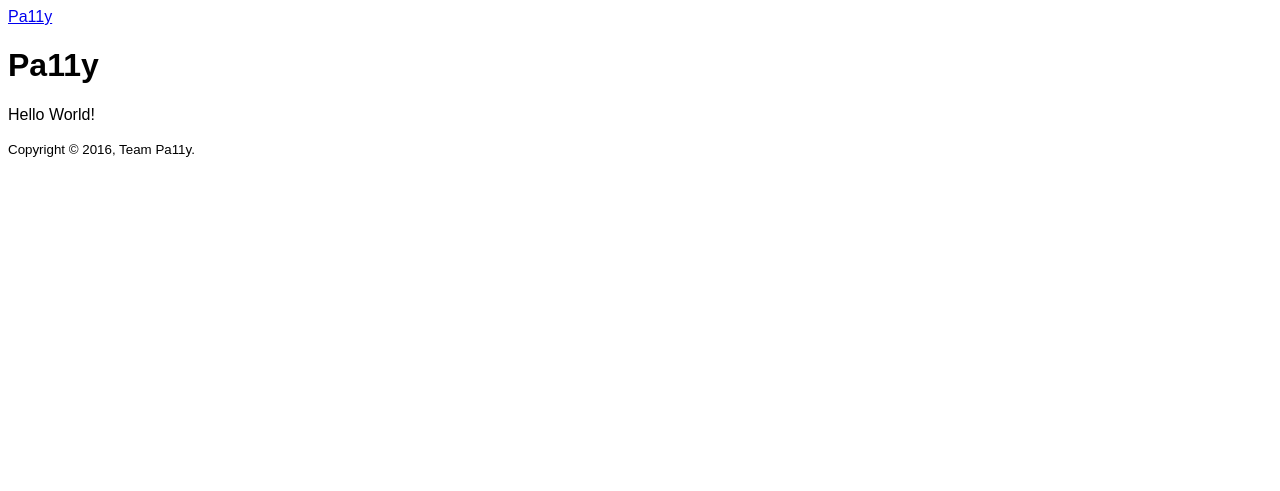
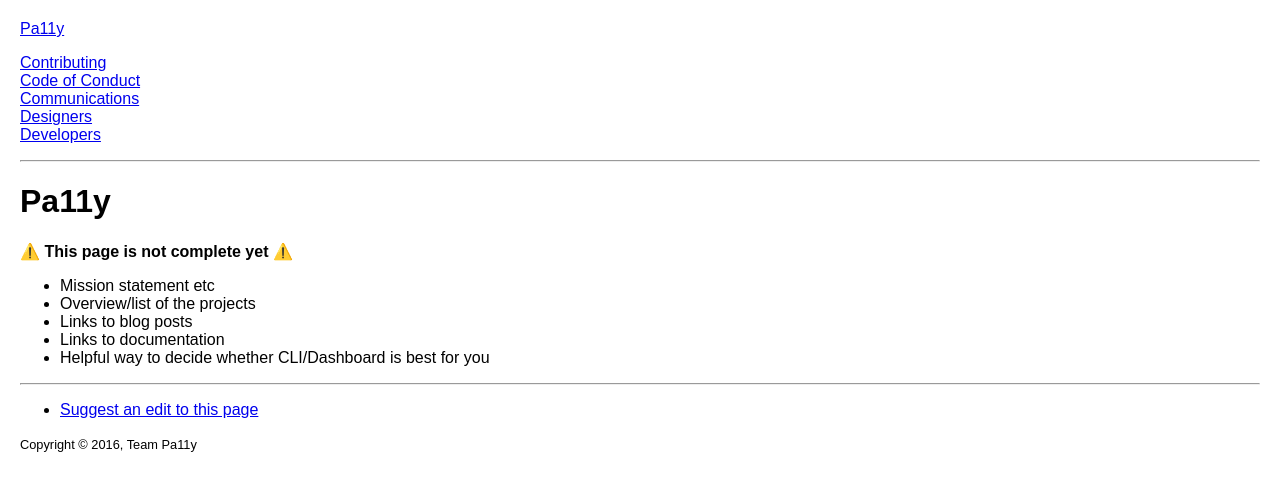
Before and after one commit to pa11y/pa11y.github.io, a Jekyll site: the page built from pages/home.md, in a window 1280 px wide. Shown: the top 491 px of the page. Built offline with Jekyll 4.4.1, drawn with Linux system fonts in a browser that asks for light colours; emoji names are drawn with the system emoji font.

Commit message:
Add empty pages for the contributor guide

```diff
--- a/_includes/footer.html
+++ b/_includes/footer.html
@@ -1,8 +1,18 @@
 
-<footer role="contentinfo" class="footer">
-	<div class="page__content">
-		<small>
-			Copyright &copy; {{ site.time | date: '%Y' }}, Team Pa11y.
-		</small>
-	</div>
+<hr/>
+
+<footer role="contentinfo">
+
+	<nav>
+		<ul>
+			<li>
+				<a href="{{site.github.repository_url}}/edit/gh-pages/{{page.path}}">Suggest an edit to this page</a>
+			</li>
+		</ul>
+	</nav>
+
+	<small>
+		Copyright &copy; {{ site.time | date: '%Y' }}, Team Pa11y
+	</small>
+
 </footer>
--- a/_includes/header.html
+++ b/_includes/header.html
@@ -3,4 +3,42 @@
 
 	<a href="/">Pa11y</a>
 
+	<nav role="navigation">
+		<ul class="site-navigation">
+
+			<li class="site-navigation__item {% if page.url == '/contributing/' %}site-navigation__item--current{% endif %}">
+				<a href="/contributing/">
+					Contributing
+				</a>
+			</li>
+
+			<li class="site-navigation__item {% if page.url == '/contributing/code-of-conduct/' %}site-navigation__item--current{% endif %}">
+				<a href="/contributing/code-of-conduct/">
+					Code of Conduct
+				</a>
+			</li>
+
+			<li class="site-navigation__item {% if page.url == '/contributing/communications/' %}site-navigation__item--current{% endif %}">
+				<a href="/contributing/communications/">
+					Communications
+				</a>
+			</li>
+
+			<li class="site-navigation__item {% if page.url == '/contributing/designers/' %}site-navigation__item--current{% endif %}">
+				<a href="/contributing/designers/">
+					Designers
+				</a>
+			</li>
+
+			<li class="site-navigation__item {% if page.url == '/contributing/developers/' %}site-navigation__item--current{% endif %}">
+				<a href="/contributing/developers/">
+					Developers
+				</a>
+			</li>
+
+		</ul>
+	</nav>
+
 </header>
+
+<hr/>
--- a/_layouts/page.html
+++ b/_layouts/page.html
@@ -23,7 +23,7 @@
 
 	{% include header.html %}
 
-	<main role="main" class="page__content">
+	<main role="main">
 		{{content}}
 	</main>
 
--- a/asset/style/site.scss
+++ b/asset/style/site.scss
@@ -1,6 +1,21 @@
 ---
 ---
 
+// NOTE: all these styles are temporary! When somebody
+// actually comes along and designs this site, they
+// should most likely tear this all down.
+
+@import "vendor/normalize";
+
 body {
-	font-family: sans-serif;
+	padding: 20px;
 }
+
+.site-navigation {
+	list-style: none;
+	padding-left: 0;
+}
+
+.site-navigation__item--current a {
+	background-color: #ff0;
+}
--- /dev/null
+++ b/asset/style/vendor/normalize.scss
@@ -0,0 +1,419 @@
+/*! normalize.css v4.1.1 | MIT License | github.com/necolas/normalize.css */
+
+/**
+ * 1. Change the default font family in all browsers (opinionated).
+ * 2. Prevent adjustments of font size after orientation changes in IE and iOS.
+ */
+
+html {
+  font-family: sans-serif; /* 1 */
+  -ms-text-size-adjust: 100%; /* 2 */
+  -webkit-text-size-adjust: 100%; /* 2 */
+}
+
+/**
+ * Remove the margin in all browsers (opinionated).
+ */
+
+body {
+  margin: 0;
+}
+
+/* HTML5 display definitions
+   ========================================================================== */
+
+/**
+ * Add the correct display in IE 9-.
+ * 1. Add the correct display in Edge, IE, and Firefox.
+ * 2. Add the correct display in IE.
+ */
+
+article,
+aside,
+details, /* 1 */
+figcaption,
+figure,
+footer,
+header,
+main, /* 2 */
+menu,
+nav,
+section,
+summary { /* 1 */
+  display: block;
+}
+
+/**
+ * Add the correct display in IE 9-.
+ */
+
+audio,
+canvas,
+progress,
+video {
+  display: inline-block;
+}
+
+/**
+ * Add the correct display in iOS 4-7.
+ */
+
+audio:not([controls]) {
+  display: none;
+  height: 0;
+}
+
+/**
+ * Add the correct vertical alignment in Chrome, Firefox, and Opera.
+ */
+
+progress {
+  vertical-align: baseline;
+}
+
+/**
+ * Add the correct display in IE 10-.
+ * 1. Add the correct display in IE.
+ */
+
+template, /* 1 */
+[hidden] {
+  display: none;
+}
+
+/* Links
+   ========================================================================== */
+
+/**
+ * 1. Remove the gray background on active links in IE 10.
+ * 2. Remove gaps in links underline in iOS 8+ and Safari 8+.
+ */
+
+a {
+  background-color: transparent; /* 1 */
+  -webkit-text-decoration-skip: objects; /* 2 */
+}
+
+/**
+ * Remove the outline on focused links when they are also active or hovered
+ * in all browsers (opinionated).
+ */
+
+a:active,
+a:hover {
+  outline-width: 0;
+}
+
+/* Text-level semantics
+   ========================================================================== */
+
+/**
+ * 1. Remove the bottom border in Firefox 39-.
+ * 2. Add the correct text decoration in Chrome, Edge, IE, Opera, and Safari.
+ */
+
+abbr[title] {
+  border-bottom: none; /* 1 */
+  text-decoration: underline; /* 2 */
+  text-decoration: underline dotted; /* 2 */
+}
+
+/**
+ * Prevent the duplicate application of `bolder` by the next rule in Safari 6.
+ */
+
+b,
+strong {
+  font-weight: inherit;
+}
+
+/**
+ * Add the correct font weight in Chrome, Edge, and Safari.
+ */
+
+b,
+strong {
+  font-weight: bolder;
+}
+
+/**
+ * Add the correct font style in Android 4.3-.
+ */
+
+dfn {
+  font-style: italic;
+}
+
+/**
+ * Correct the font size and margin on `h1` elements within `section` and
+ * `article` contexts in Chrome, Firefox, and Safari.
+ */
+
+h1 {
+  font-size: 2em;
+  margin: 0.67em 0;
+}
+
+/**
+ * Add the correct background and color in IE 9-.
+ */
+
+mark {
+  background-color: #ff0;
+  color: #000;
+}
+
+/**
+ * Add the correct font size in all browsers.
+ */
+
+small {
+  font-size: 80%;
+}
+
+/**
+ * Prevent `sub` and `sup` elements from affecting the line height in
+ * all browsers.
+ */
+
+sub,
+sup {
+  font-size: 75%;
+  line-height: 0;
+  position: relative;
+  vertical-align: baseline;
+}
+
+sub {
+  bottom: -0.25em;
+}
+
+sup {
+  top: -0.5em;
+}
+
+/* Embedded content
+   ========================================================================== */
+
+/**
+ * Remove the border on images inside links in IE 10-.
+ */
+
+img {
+  border-style: none;
+}
+
+/**
+ * Hide the overflow in IE.
+ */
+
+svg:not(:root) {
+  overflow: hidden;
+}
+
+/* Grouping content
+   ========================================================================== */
+
+/**
+ * 1. Correct the inheritance and scaling of font size in all browsers.
+ * 2. Correct the odd `em` font sizing in all browsers.
+ */
+
+code,
+kbd,
+pre,
+samp {
+  font-family: monospace, monospace; /* 1 */
+  font-size: 1em; /* 2 */
+}
+
+/**
+ * Add the correct margin in IE 8.
+ */
+
+figure {
+  margin: 1em 40px;
+}
+
+/**
+ * 1. Add the correct box sizing in Firefox.
+ * 2. Show the overflow in Edge and IE.
+ */
+
+hr {
+  box-sizing: content-box; /* 1 */
+  height: 0; /* 1 */
+  overflow: visible; /* 2 */
+}
+
+/* Forms
+   ========================================================================== */
+
+/**
+ * 1. Change font properties to `inherit` in all browsers (opinionated).
+ * 2. Remove the margin in Firefox and Safari.
+ */
+
+button,
+input,
+select,
+textarea {
+  font: inherit; /* 1 */
+  margin: 0; /* 2 */
+}
+
+/**
+ * Restore the font weight unset by the previous rule.
+ */
+
+optgroup {
+  font-weight: bold;
+}
+
+/**
+ * Show the overflow in IE.
+ * 1. Show the overflow in Edge.
+ */
+
+button,
+input { /* 1 */
+  overflow: visible;
+}
+
+/**
+ * Remove the inheritance of text transform in Edge, Firefox, and IE.
+ * 1. Remove the inheritance of text transform in Firefox.
+ */
+
+button,
+select { /* 1 */
+  text-transform: none;
+}
+
+/**
+ * 1. Prevent a WebKit bug where (2) destroys native `audio` and `video`
+ *    controls in Android 4.
+ * 2. Correct the inability to style clickable types in iOS and Safari.
+ */
+
+button,
+html [type="button"], /* 1 */
+[type="reset"],
+[type="submit"] {
+  -webkit-appearance: button; /* 2 */
+}
+
+/**
+ * Remove the inner border and padding in Firefox.
+ */
+
+button::-moz-focus-inner,
+[type="button"]::-moz-focus-inner,
+[type="reset"]::-moz-focus-inner,
+[type="submit"]::-moz-focus-inner {
+  border-style: none;
+  padding: 0;
+}
+
+/**
+ * Restore the focus styles unset by the previous rule.
+ */
+
+button:-moz-focusring,
+[type="button"]:-moz-focusring,
+[type="reset"]:-moz-focusring,
+[type="submit"]:-moz-focusring {
+  outline: 1px dotted ButtonText;
+}
+
+/**
+ * Change the border, margin, and padding in all browsers (opinionated).
+ */
+
+fieldset {
+  border: 1px solid #c0c0c0;
+  margin: 0 2px;
+  padding: 0.35em 0.625em 0.75em;
+}
+
+/**
+ * 1. Correct the text wrapping in Edge and IE.
+ * 2. Correct the color inheritance from `fieldset` elements in IE.
+ * 3. Remove the padding so developers are not caught out when they zero out
+ *    `fieldset` elements in all browsers.
+ */
+
+legend {
+  box-sizing: border-box; /* 1 */
+  color: inherit; /* 2 */
+  display: table; /* 1 */
+  max-width: 100%; /* 1 */
+  padding: 0; /* 3 */
+  white-space: normal; /* 1 */
+}
+
+/**
+ * Remove the default vertical scrollbar in IE.
+ */
+
+textarea {
+  overflow: auto;
+}
+
+/**
+ * 1. Add the correct box sizing in IE 10-.
+ * 2. Remove the padding in IE 10-.
+ */
+
+[type="checkbox"],
+[type="radio"] {
+  box-sizing: border-box; /* 1 */
+  padding: 0; /* 2 */
+}
+
+/**
+ * Correct the cursor style of increment and decrement buttons in Chrome.
+ */
+
+[type="number"]::-webkit-inner-spin-button,
+[type="number"]::-webkit-outer-spin-button {
+  height: auto;
+}
+
+/**
+ * 1. Correct the odd appearance in Chrome and Safari.
+ * 2. Correct the outline style in Safari.
+ */
+
+[type="search"] {
+  -webkit-appearance: textfield; /* 1 */
+  outline-offset: -2px; /* 2 */
+}
+
+/**
+ * Remove the inner padding and cancel buttons in Chrome and Safari on OS X.
+ */
+
+[type="search"]::-webkit-search-cancel-button,
+[type="search"]::-webkit-search-decoration {
+  -webkit-appearance: none;
+}
+
+/**
+ * Correct the text style of placeholders in Chrome, Edge, and Safari.
+ */
+
+::-webkit-input-placeholder {
+  color: inherit;
+  opacity: 0.54;
+}
+
+/**
+ * 1. Correct the inability to style clickable types in iOS and Safari.
+ * 2. Change font properties to `inherit` in Safari.
+ */
+
+::-webkit-file-upload-button {
+  -webkit-appearance: button; /* 1 */
+  font: inherit; /* 2 */
+}
--- a/pages/home.md
+++ b/pages/home.md
@@ -8,4 +8,10 @@ permalink: /
 Pa11y
 =====
 
-Hello World!
+**:warning: This page is not complete yet :warning:**
+
+  - Mission statement etc
+  - Overview/list of the projects
+  - Links to blog posts
+  - Links to documentation
+  - Helpful way to decide whether CLI/Dashboard is best for you
```
Also changed, not shown: contributing/code-of-conduct.md (added, +14 -0 lines), contributing/communications.md (added, +16 -0 lines), contributing/designers.md (added, +15 -0 lines), contributing/developers.md (added, +16 -0 lines), contributing/index.md (added, +14 -0 lines).
